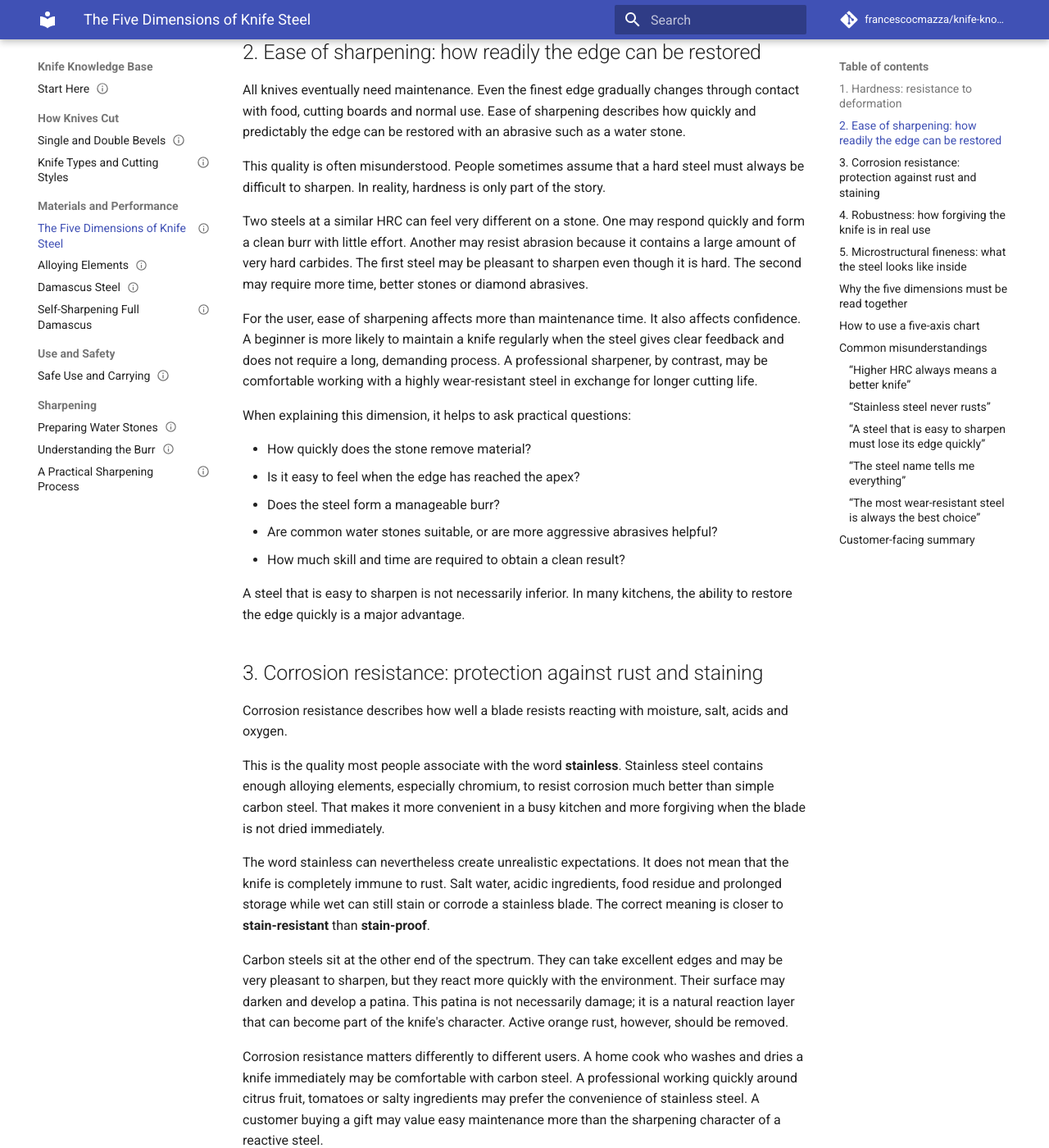
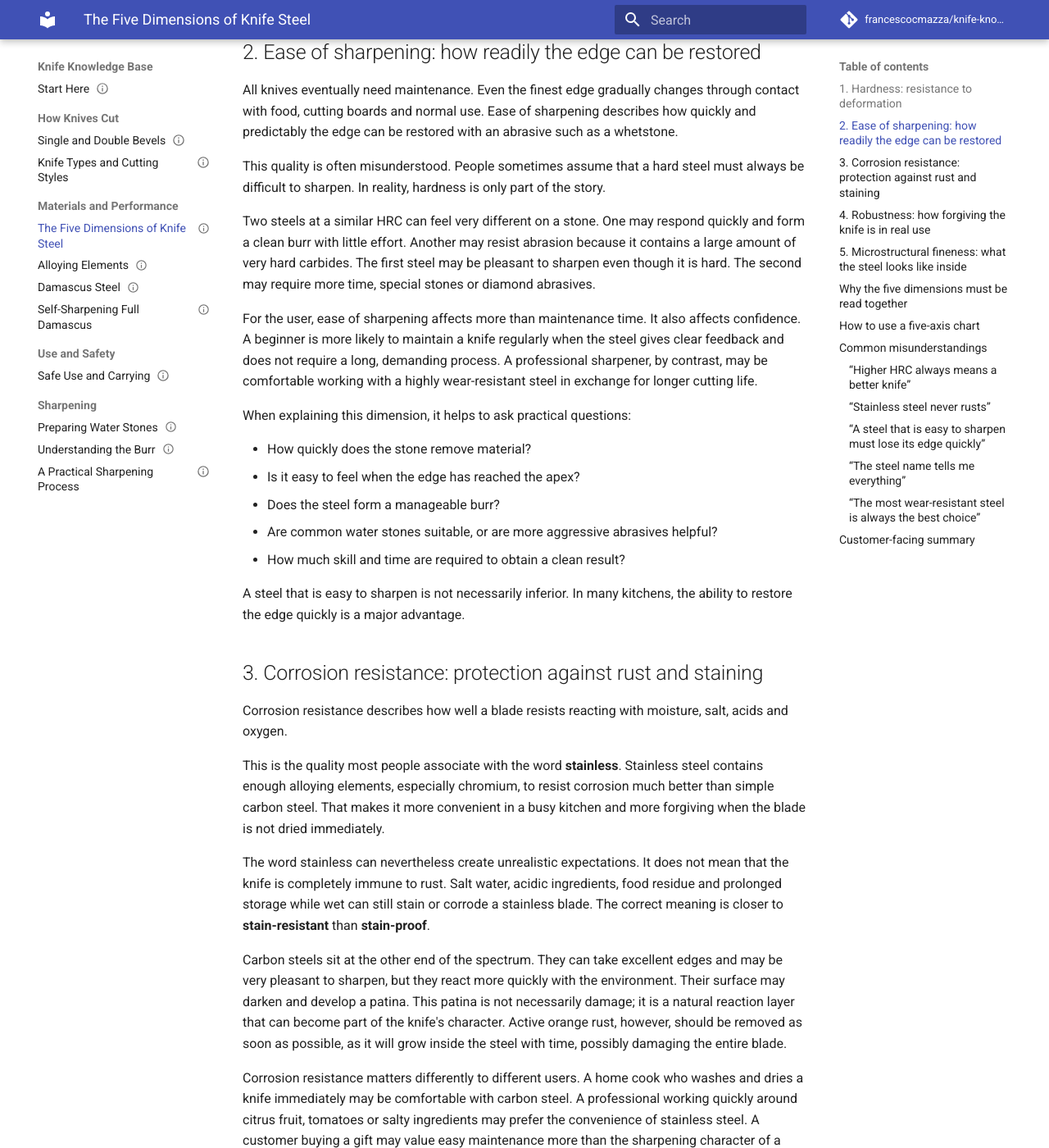
Before and after one commit to francescocmazza/knife-knowledge-base, an MkDocs documentation site: the page built from content/en/01-foundations/five-dimensions-of-knife-steel.md, in a window 1280 px wide and 1400 px high, scrolled down 1397 px. Shown: the whole window at 82% size. Built offline with MkDocs 1.6.1 and Material for MkDocs 9.7.7, drawn with Linux system fonts in a browser that asks for light colours; comment, search, counter and statistics services are not loaded.

Commit message:
Update five-dimensions-of-knife-steel.md

```diff
--- a/content/en/01-foundations/five-dimensions-of-knife-steel.md
+++ b/content/en/01-foundations/five-dimensions-of-knife-steel.md
@@ -37,11 +37,11 @@ A useful commercial explanation is therefore:
 
 ## 2. Ease of sharpening: how readily the edge can be restored
 
-All knives eventually need maintenance. Even the finest edge gradually changes through contact with food, cutting boards and normal use. Ease of sharpening describes how quickly and predictably the edge can be restored with an abrasive such as a water stone.
+All knives eventually need maintenance. Even the finest edge gradually changes through contact with food, cutting boards and normal use. Ease of sharpening describes how quickly and predictably the edge can be restored with an abrasive such as a whetstone.
 
 This quality is often misunderstood. People sometimes assume that a hard steel must always be difficult to sharpen. In reality, hardness is only part of the story.
 
-Two steels at a similar HRC can feel very different on a stone. One may respond quickly and form a clean burr with little effort. Another may resist abrasion because it contains a large amount of very hard carbides. The first steel may be pleasant to sharpen even though it is hard. The second may require more time, better stones or diamond abrasives.
+Two steels at a similar HRC can feel very different on a stone. One may respond quickly and form a clean burr with little effort. Another may resist abrasion because it contains a large amount of very hard carbides. The first steel may be pleasant to sharpen even though it is hard. The second may require more time, special stones or diamond abrasives.
 
 For the user, ease of sharpening affects more than maintenance time. It also affects confidence. A beginner is more likely to maintain a knife regularly when the steel gives clear feedback and does not require a long, demanding process. A professional sharpener, by contrast, may be comfortable working with a highly wear-resistant steel in exchange for longer cutting life.
 
@@ -63,7 +63,7 @@ This is the quality most people associate with the word **stainless**. Stainless
 
 The word stainless can nevertheless create unrealistic expectations. It does not mean that the knife is completely immune to rust. Salt water, acidic ingredients, food residue and prolonged storage while wet can still stain or corrode a stainless blade. The correct meaning is closer to **stain-resistant** than **stain-proof**.
 
-Carbon steels sit at the other end of the spectrum. They can take excellent edges and may be very pleasant to sharpen, but they react more quickly with the environment. Their surface may darken and develop a patina. This patina is not necessarily damage; it is a natural reaction layer that can become part of the knife's character. Active orange rust, however, should be removed.
+Carbon steels sit at the other end of the spectrum. They can take excellent edges and may be very pleasant to sharpen, but they react more quickly with the environment. Their surface may darken and develop a patina. This patina is not necessarily damage; it is a natural reaction layer that can become part of the knife's character. Active orange rust, however, should be removed as soon as possible, as it will grow inside the steel with time, possibly damaging the entire blade.
 
 Corrosion resistance matters differently to different users. A home cook who washes and dries a knife immediately may be comfortable with carbon steel. A professional working quickly around citrus fruit, tomatoes or salty ingredients may prefer the convenience of stainless steel. A customer buying a gift may value easy maintenance more than the sharpening character of a reactive steel.
 
```
